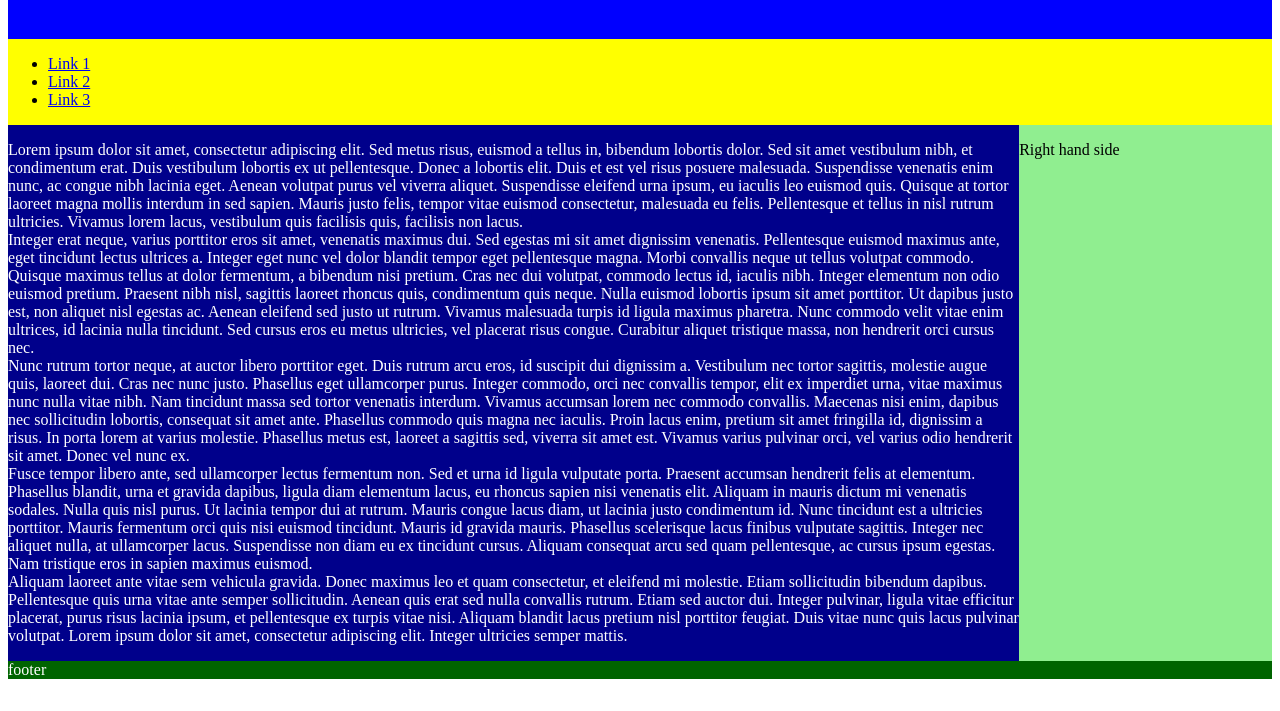
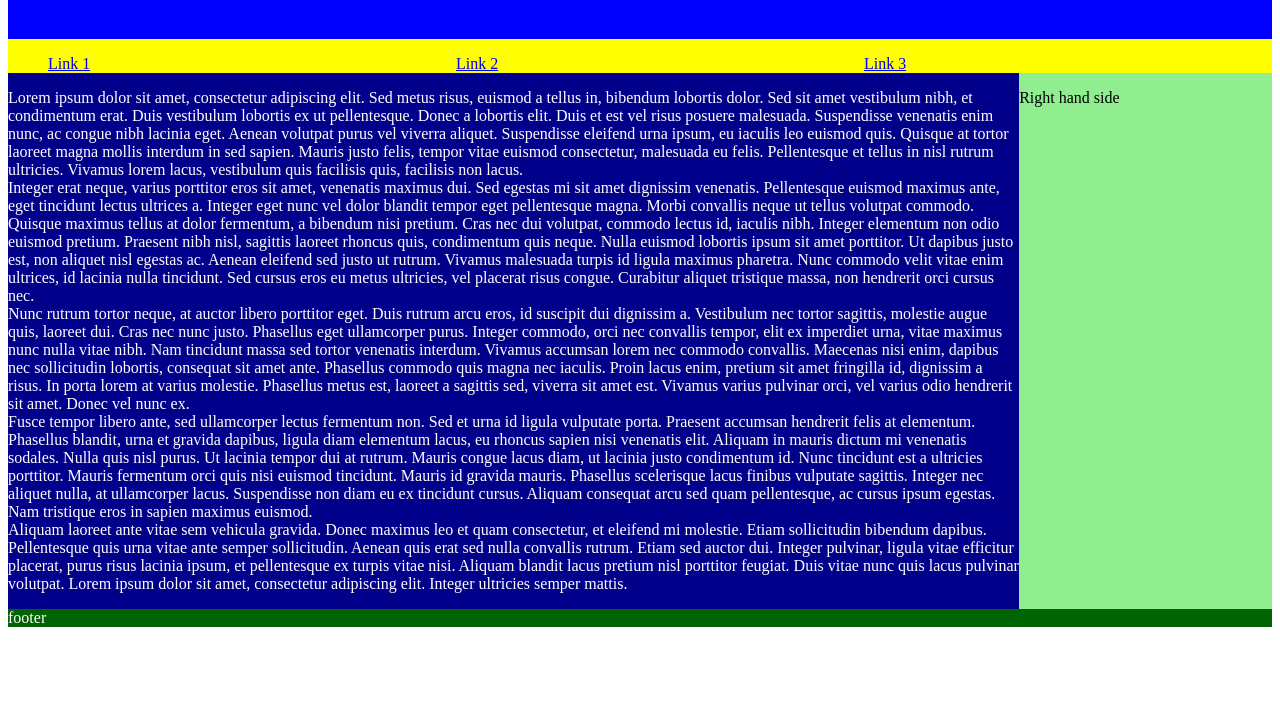
Before and after one commit to maithrisharma/Internet-Programming-Tasks, a plain HTML site: page Week3/variationA.html in a window 1280 px wide. Shown: the part 89-800 px from the top of the page. Drawn offline with Linux system fonts and the light colour scheme.

Commit message:
VariationA li css added

```diff
--- a/Week3/styles1.css
+++ b/Week3/styles1.css
@@ -29,8 +29,8 @@ footer{
     color: white;
     grid-area: footer;
 }
-/*li{
+li{
     display: block;
     float: left;
     width: 33.33%;
-}*/
+}
```
